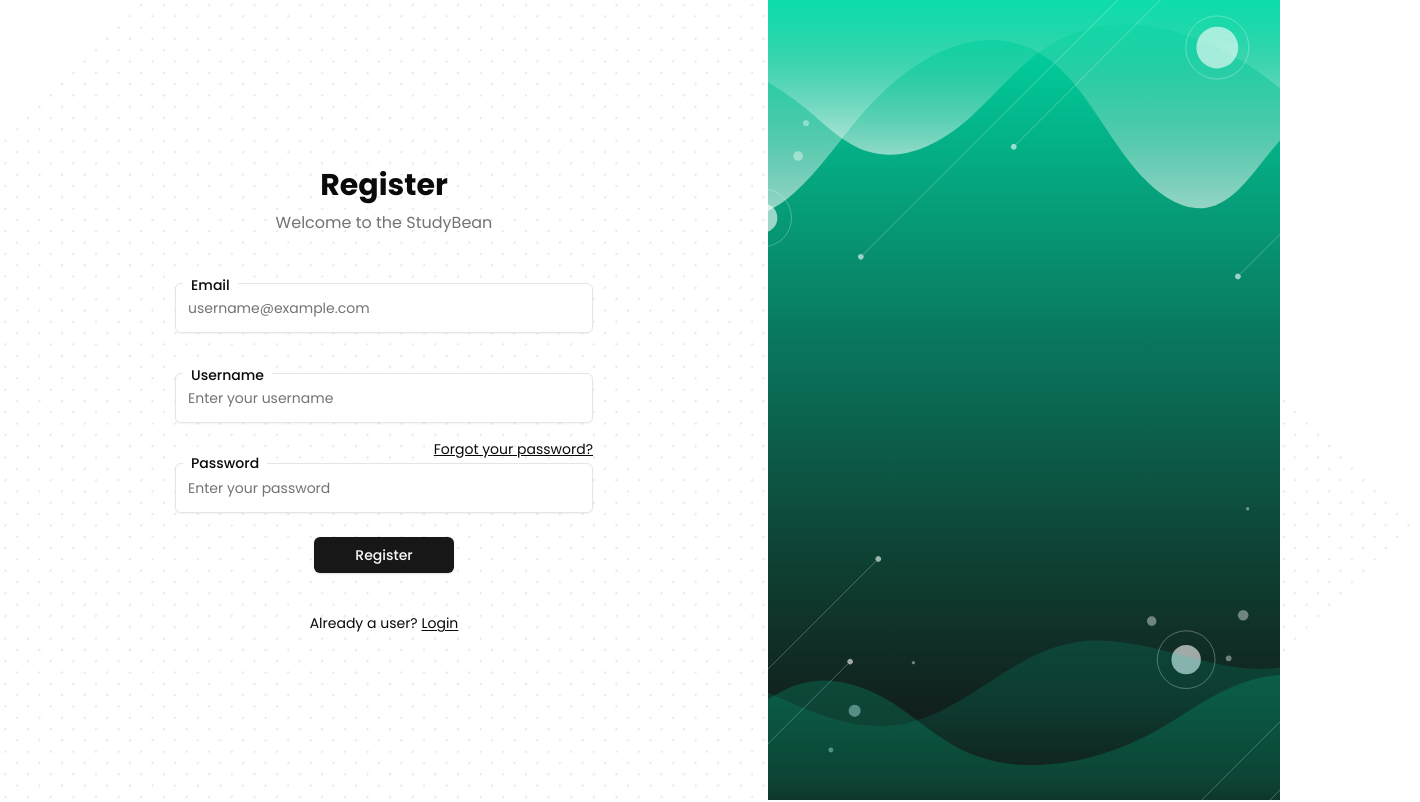
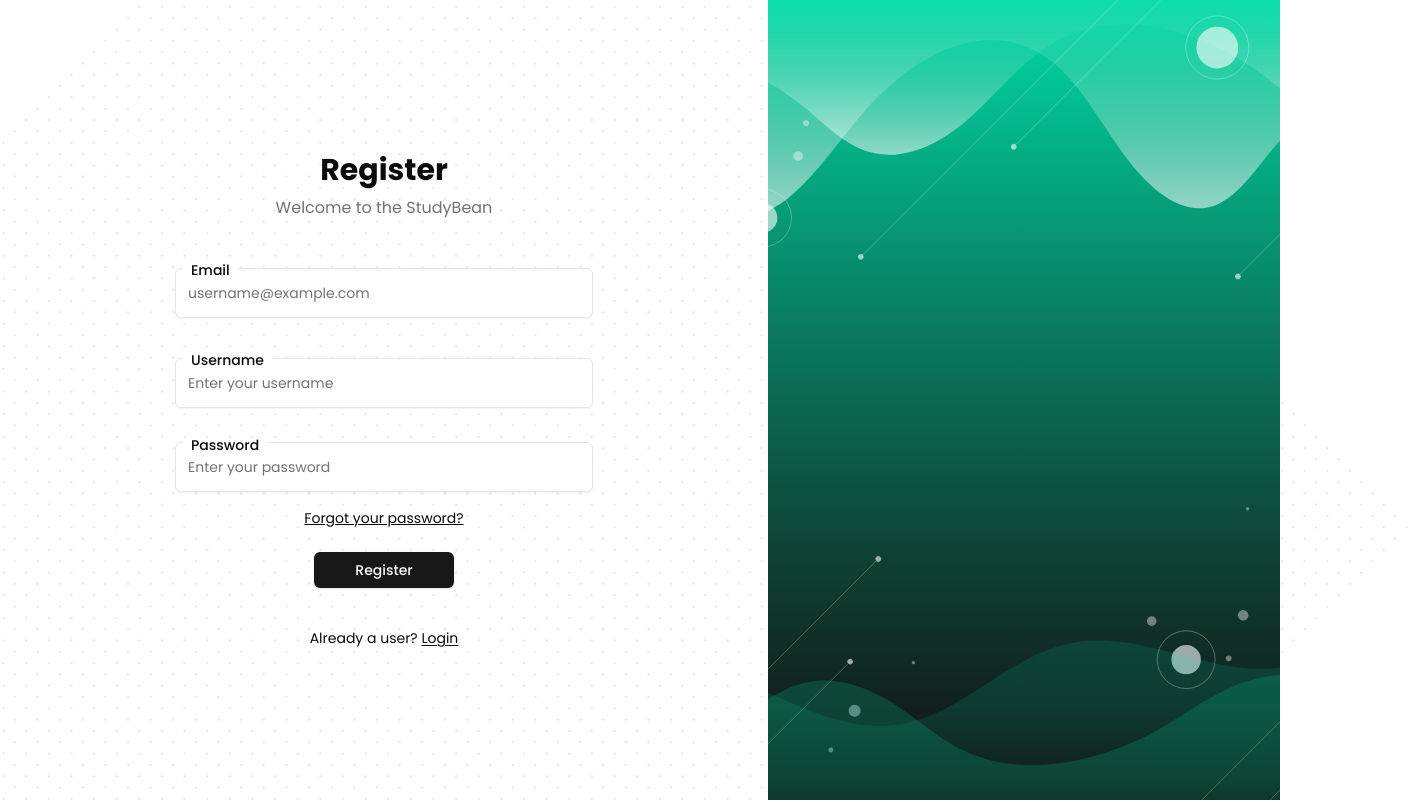
Before and after one commit to DevSoc-exe/study-bean, a Next.js app: page /auth in a window 1280 px wide. Shown: the top 802 px of the page, 1420 px wide, since content can reach past the window. Built offline with nearby package versions, Linux system fonts and the light colour scheme.

Commit message:
fixed auth page alignment

```diff
--- a/src/app/auth/page.tsx
+++ b/src/app/auth/page.tsx
@@ -90,7 +90,7 @@
 
     return (
         <div className="w-full flex lg:h-full xl:min-h-[800px]">
-            <div className="absolute inset-0 -z-10 h-full w-full bg-white rotate-45">
+            <div className="fixed inset-0 -z-10 h-full w-full bg-white rotate-45">
                 <motion.div
                     className="h-full w-full bg-[radial-gradient(#e5e7eb_1px,transparent_1px)] [background-size:16px_16px]"
                     initial={{ y: 0 }} // Initial position
@@ -104,7 +104,7 @@
                     transition={{ duration: 120, repeat: Infinity, repeatType: "loop" }}
                 ></motion.div>
             </div>
-            <div className="flex w-3/5  items-center justify-center py-12">
+            <div className="flex w-full  lg:w-3/5 items-center justify-center py-12">
                 <form
                     className="mx-auto grid w-[450px] gap-6 p-4"
                     onSubmit={isRegistered ? loginForm.handleSubmit(handleLogin) : registerForm.handleSubmit(handleRegister)}>
@@ -136,12 +136,7 @@
                             <div className="felx flex-col gap-2">
                                 <div className="flex items-center mb-1">
                                     <Label htmlFor="password">Password</Label>
-                                    <Link
-                                        href="/forgot-password"
-                                        className="ml-auto inline-block text-sm underline"
-                                    >
-                                        Forgot your password?
-                                    </Link>
+
                                 </div>
 
                                 <Input
@@ -198,12 +193,7 @@
                             <div className="felx flex-col gap-2">
                                 <div className="flex items-center mb-1">
                                     <Label htmlFor="password">Password</Label>
-                                    <Link
-                                        href="/forgot-password"
-                                        className="ml-auto inline-block text-sm underline"
-                                    >
-                                        Forgot your password?
-                                    </Link>
+
                                 </div>
 
                                 <Input
@@ -222,6 +212,12 @@
                                     ))}
                                 </div>
                             )}
+                            <Link
+                                href="/forgot-password"
+                                className="m-auto inline-block text-sm underline"
+                            >
+                                Forgot your password?
+                            </Link>
                             <Button
                                 type="submit"
                                 className="w-1/3 mx-auto mt-2"
```
